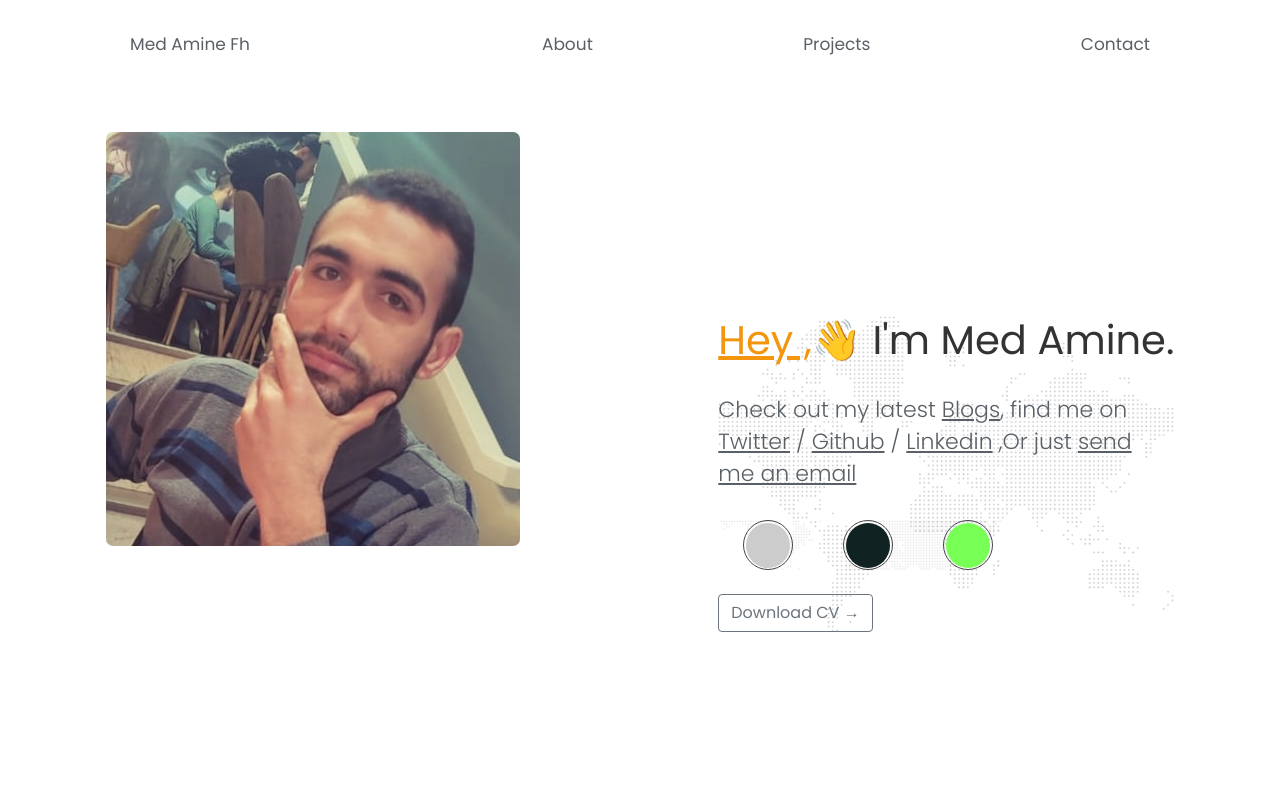
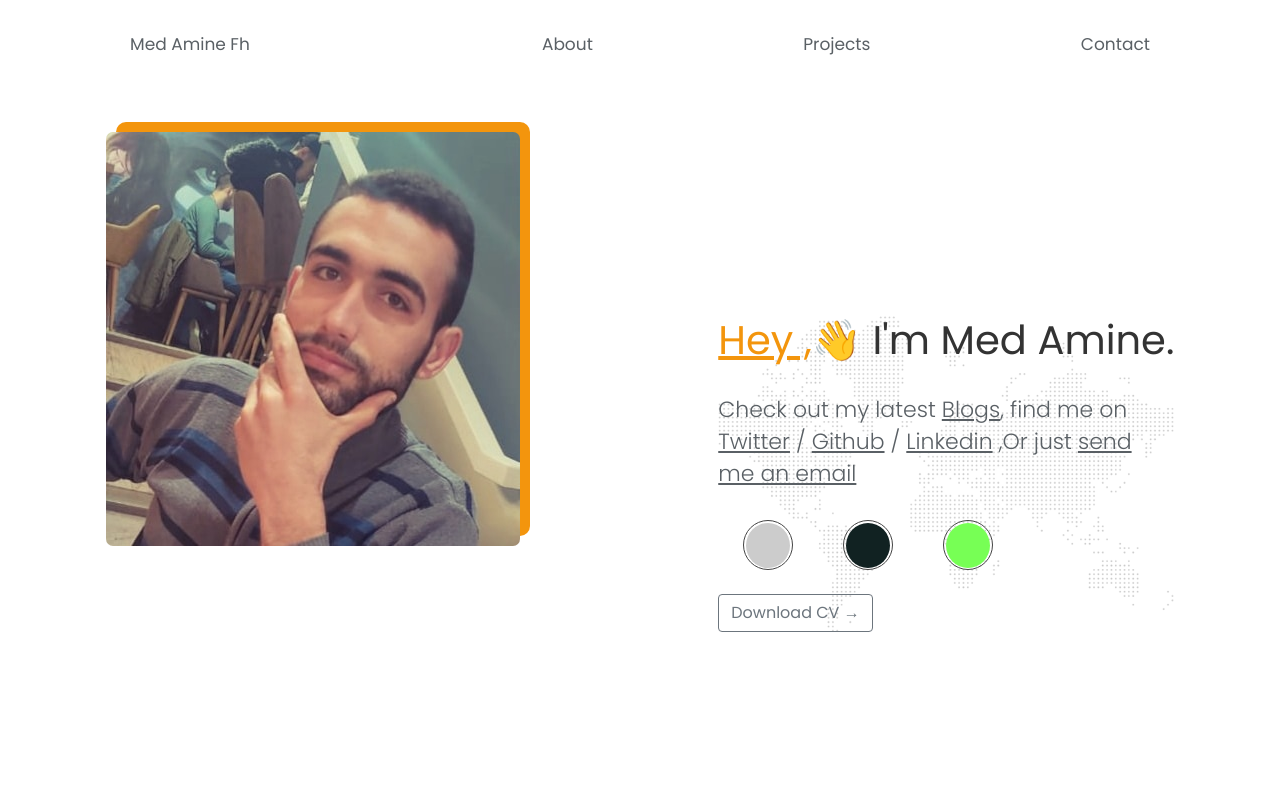
Before and after one commit to medaminefh/portfolio, a React (Create React App) app: page / in a window 1280 px wide. Shown: the top 800 px of the page. Built offline with nearby package versions, Linux system fonts and the light colour scheme; no server answers.

Commit message:
small updates

```diff
--- a/src/components/About.js
+++ b/src/components/About.js
@@ -9,6 +9,49 @@ const Important = styled.span`
   text-decoration: underline;
 `;
 
+const ImgDiv = (props) => {
+  const Container = styled.div`
+    & {
+      position: relative;
+      align-self: flex-start;
+      margin-top: 50px;
+    }
+
+    & img {
+      border-radius: 7px;
+    }
+
+    &:before {
+      content: "";
+      position: absolute;
+      width: 100%;
+      height: 100%;
+      background-color: ${(props) => props.theme.important};
+      top: -10px;
+      right: -10px;
+      border-radius: 10px;
+      z-index: -1;
+    }
+
+    @media (max-width: 600px) {
+      & {
+        align-self: center;
+        max-width: 60vw;
+        max-height: content;
+      }
+
+      & img {
+        width: 100%;
+      }
+    }
+  `;
+  return (
+    <Container>
+      <img src={props.src} alt={props.alt} />
+    </Container>
+  );
+};
+
 const AboutMe = styled.div`
   height: 100vh;
   padding: 0.5em 0.4rem;
@@ -16,7 +59,7 @@ const AboutMe = styled.div`
   flex-direction: row-reverse;
   justify-content: space-around;
   align-items: center;
-  & div {
+  & > div {
     background-image: url(${mapImg});
     background-size: cover;
     background-position: center;
@@ -36,12 +79,6 @@ const AboutMe = styled.div`
     text-decoration: underline;
   }
 
-  & img {
-    align-self: flex-start;
-    margin-top: 50px;
-    border-radius: 7px;
-  }
-
   @media (max-width: 600px) {
     & {
       flex-direction: column-reverse;
@@ -49,16 +86,11 @@ const AboutMe = styled.div`
     }
     & > div {
       background-image: none;
-      height: 100%;
       display: flex;
       flex-direction: column;
       justify-content: center;
       align-items: center;
       text-align: center;
-    }
-    & img {
-      align-self: center;
-      max-width: 50%;
     }
   }
 `;
@@ -125,7 +157,7 @@ function About({ toggle }) {
           </span>
         </a>
       </div>
-      <img src={Img} alt="drinking cafee" />
+      <ImgDiv src={Img} alt="drinking cafee" />
     </AboutMe>
   );
 }
```
